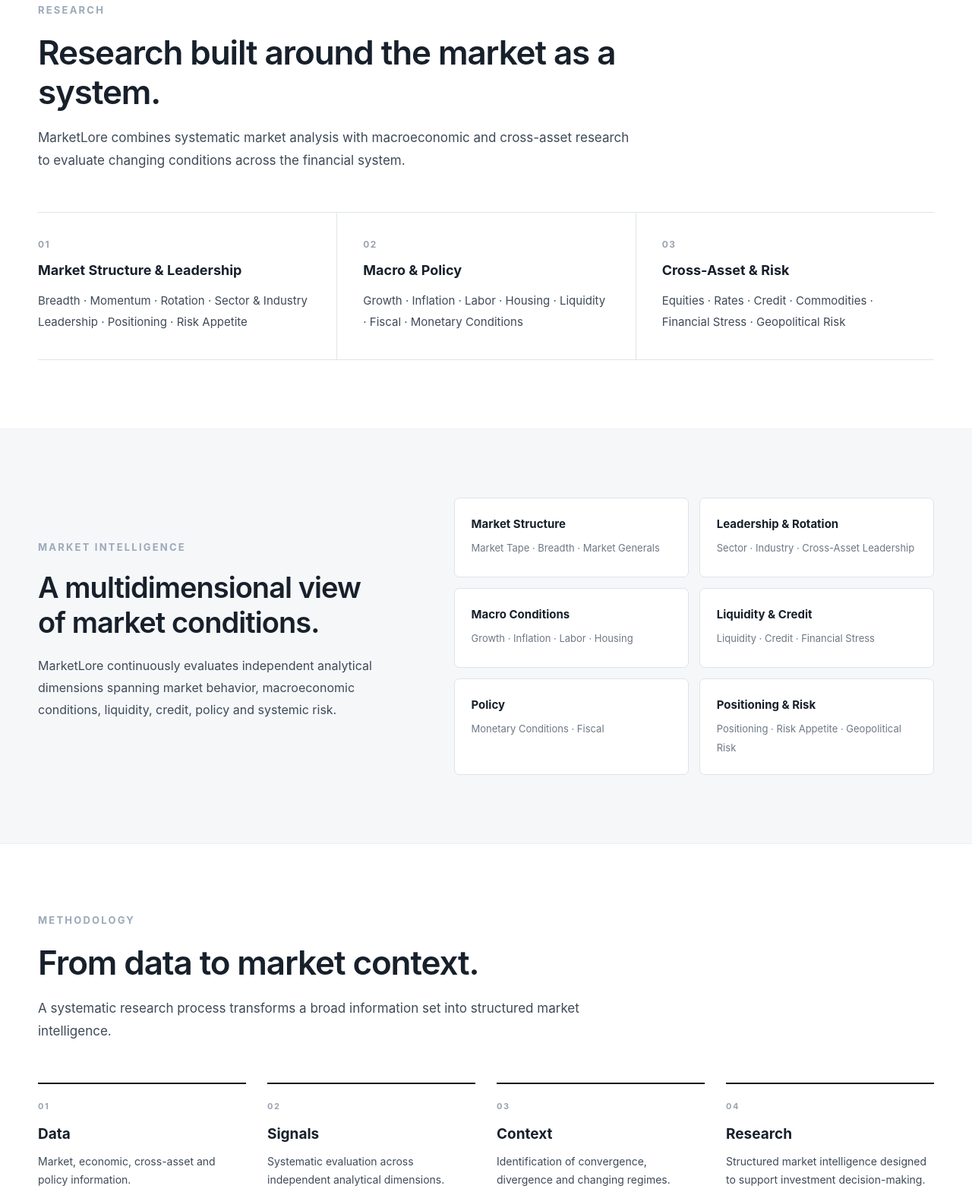
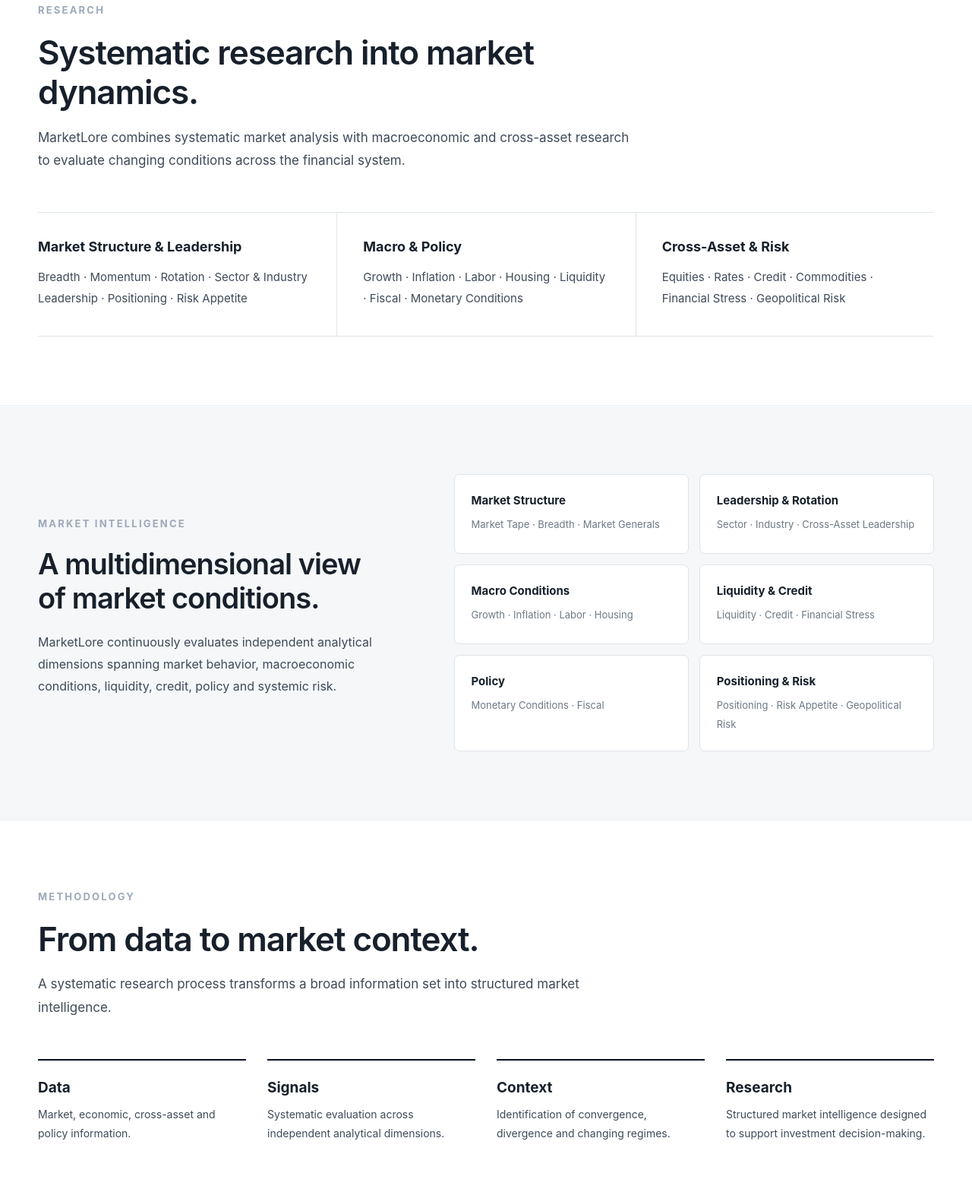
Before and after one commit to gthcjt/marketlore-website, a plain HTML site: page index.html in a window 1280 px wide. Shown: the part 960-2529 px from the top of the page at 76% size. Drawn offline with Linux system fonts and the light colour scheme.

Commit message:
Refine research and methodology sections V2

```diff
--- a/index.html
+++ b/index.html
@@ -224,15 +224,8 @@
             padding-left: 34px;
         }
 
-        .pillar-number {
-            color: #9aa3ad;
-            font-size: 12px;
-            font-weight: 700;
-            letter-spacing: .12em;
-        }
-
         .pillar h3 {
-            margin: 12px 0 14px;
+            margin: 0 0 14px;
             font-size: 18px;
             line-height: 1.4;
         }
@@ -313,15 +306,8 @@
             padding-top: 21px;
         }
 
-        .method-number {
-            color: #9aa3ad;
-            font-size: 11px;
-            font-weight: 700;
-            letter-spacing: .15em;
-        }
-
         .method h3 {
-            margin: 13px 0 8px;
+            margin: 0 0 8px;
             font-size: 19px;
         }
 
@@ -591,7 +577,7 @@
 
             <div class="section-heading">
                 <div class="eyebrow">Research</div>
-                <h2>Research built around the market as a system.</h2>
+                <h2>Systematic research into market dynamics.</h2>
                 <p>
                     MarketLore combines systematic market analysis with macroeconomic
                     and cross-asset research to evaluate changing conditions across
@@ -602,7 +588,6 @@
             <div class="pillars">
 
                 <div class="pillar">
-                    <div class="pillar-number">01</div>
                     <h3>Market Structure &amp; Leadership</h3>
                     <p>
                         Breadth · Momentum · Rotation · Sector &amp; Industry Leadership ·
@@ -611,7 +596,6 @@
                 </div>
 
                 <div class="pillar">
-                    <div class="pillar-number">02</div>
                     <h3>Macro &amp; Policy</h3>
                     <p>
                         Growth · Inflation · Labor · Housing · Liquidity · Fiscal ·
@@ -620,7 +604,6 @@
                 </div>
 
                 <div class="pillar">
-                    <div class="pillar-number">03</div>
                     <h3>Cross-Asset &amp; Risk</h3>
                     <p>
                         Equities · Rates · Credit · Commodities · Financial Stress ·
@@ -700,13 +683,11 @@
             <div class="method-grid">
 
                 <div class="method">
-                    <div class="method-number">01</div>
                     <h3>Data</h3>
                     <p>Market, economic, cross-asset and policy information.</p>
                 </div>
 
                 <div class="method">
-                    <div class="method-number">02</div>
                     <h3>Signals</h3>
                     <p>
                         Systematic evaluation across independent analytical dimensions.
@@ -714,7 +695,6 @@
                 </div>
 
                 <div class="method">
-                    <div class="method-number">03</div>
                     <h3>Context</h3>
                     <p>
                         Identification of convergence, divergence and changing regimes.
@@ -722,7 +702,6 @@
                 </div>
 
                 <div class="method">
-                    <div class="method-number">04</div>
                     <h3>Research</h3>
                     <p>
                         Structured market intelligence designed to support investment
```
